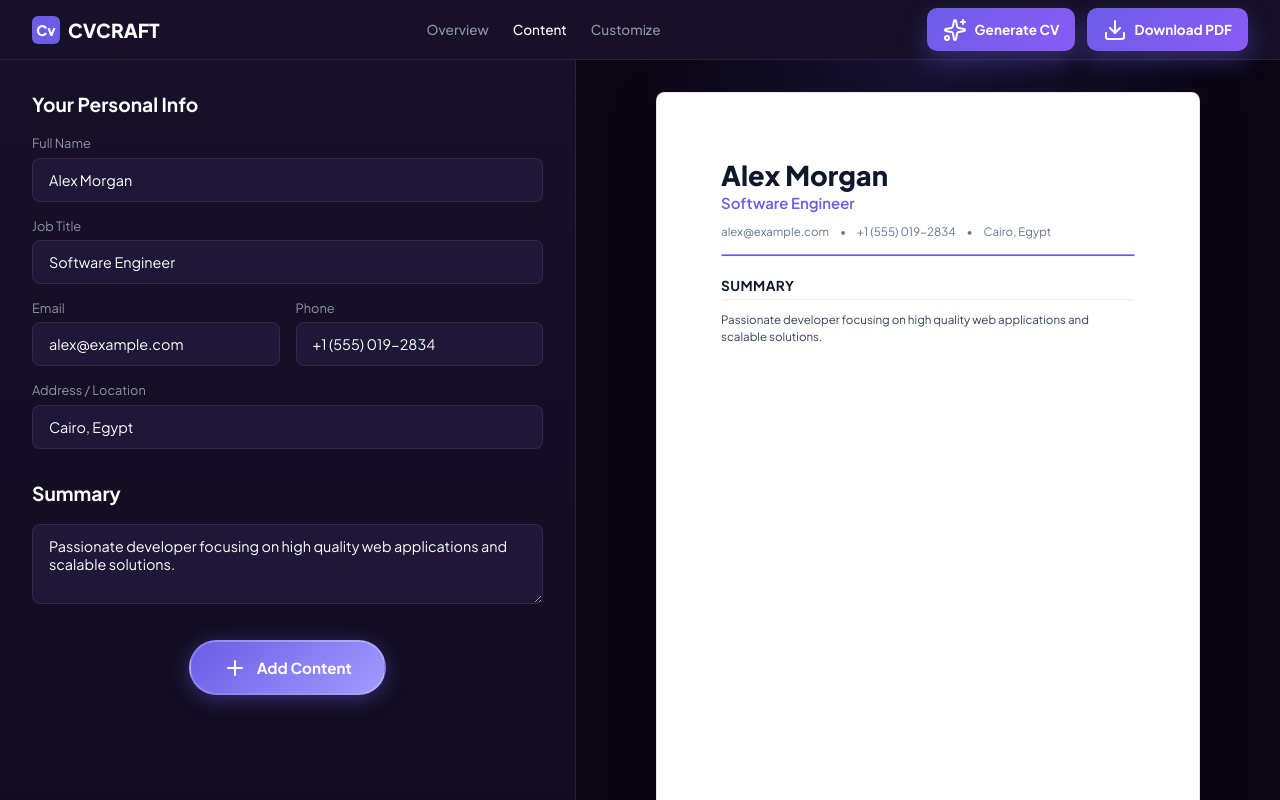
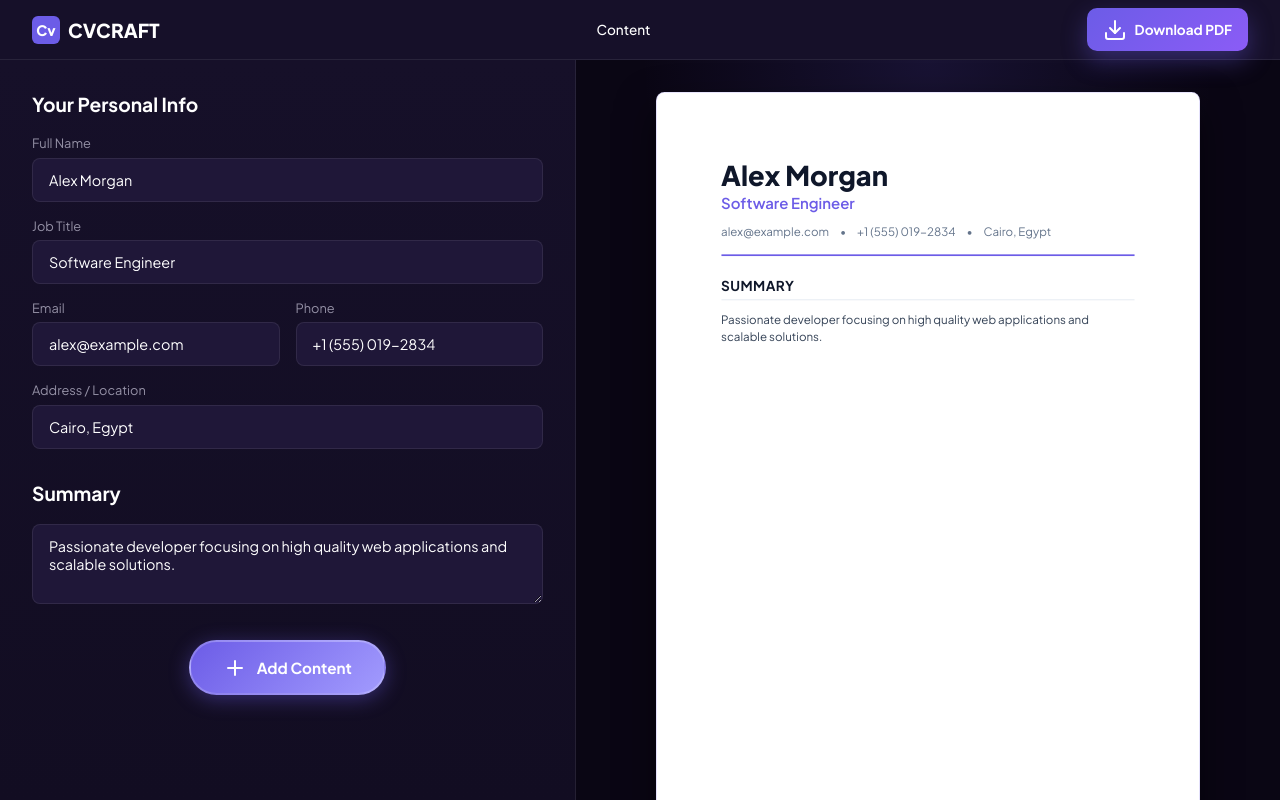
Before and after one commit to mh0108943-crypto/cvcraft, a plain HTML site: page editor.html in a window 1280 px wide. Drawn offline with nearby package versions, Linux system fonts and the light colour scheme.

Commit message:
Update editor.html

```diff
--- a/editor.html
+++ b/editor.html
@@ -584,14 +584,9 @@
         <span>CVCRAFT</span>
     </div>
     <div class="nav-links">
-            <a href="#">Overview</a>
         <a href="#" class="active">Content</a>
-            <a href="#">Customize</a>
     </div>
     <div class="action-btns">
-            <button class="btn-download" onclick="generateSmartCV()">
-                <i data-lucide="sparkles" size="16"></i> Generate CV
-            </button>
         <button class="btn-download" onclick="exportPDF()">
             <i data-lucide="download" size="16"></i> Download PDF
         </button>
```
Lines whose indentation alone changed are shown as unchanged.
